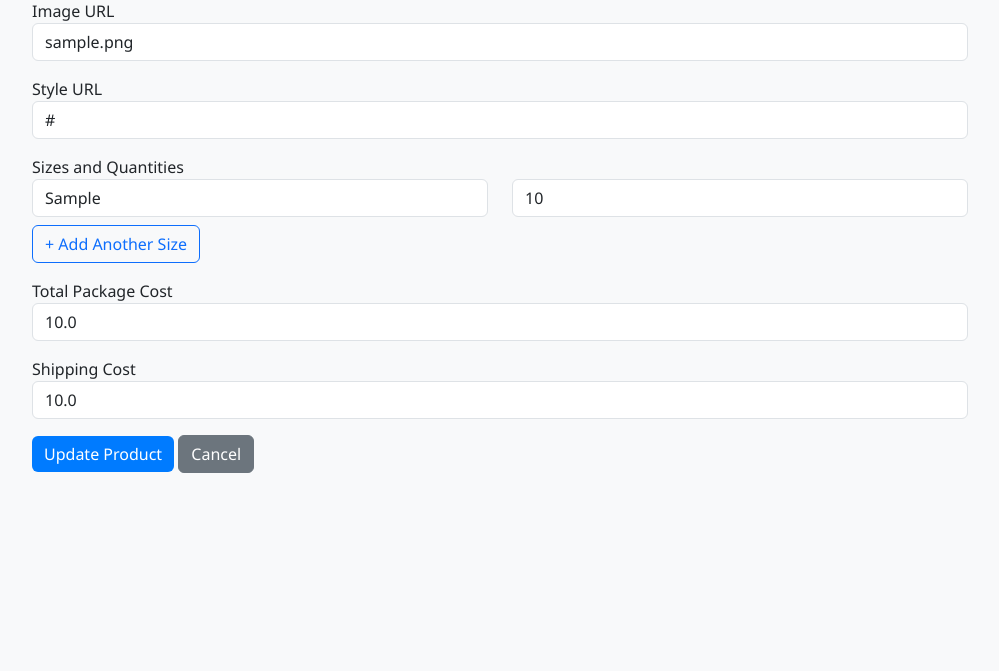
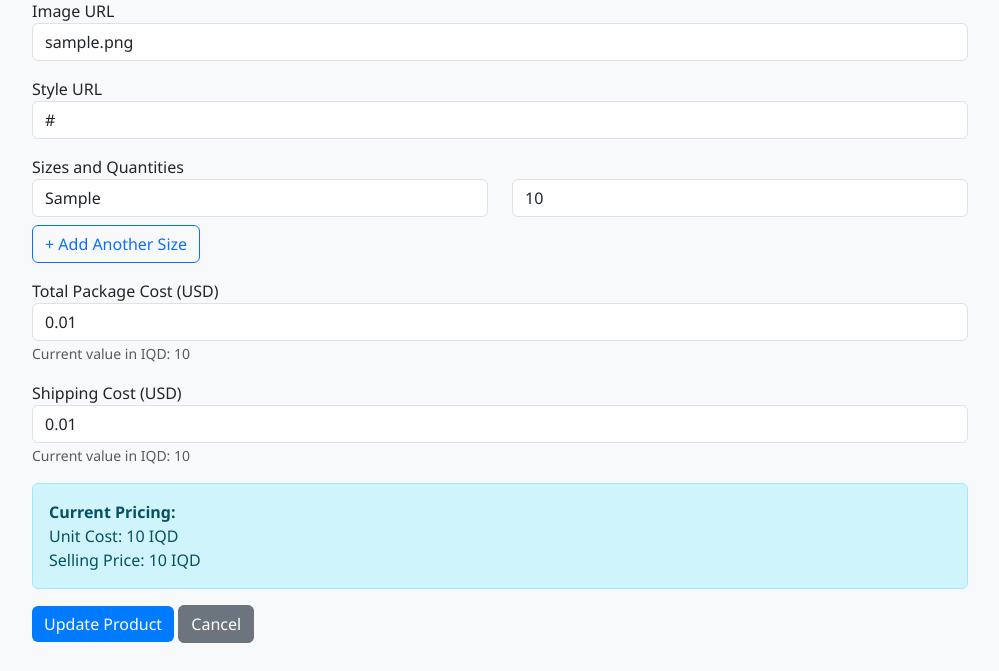
Before and after one commit to Shamil-lateef/clothing_manager, a Flask app: page /edit/1 in a window 1280 px wide. Shown: the part 129-800 px from the top of the page, without its empty margins (140-1139 px from the left). Run offline with Flask 3, Linux system fonts and the light colour scheme; a user stored in the database is signed in; tables that the repository leaves empty hold one stand-in row (values such as "Sample post").

Commit message:
editing costs and prices

```diff
--- a/app.py
+++ b/app.py
@@ -129,7 +129,7 @@ def add_product():
 
         unit_cost = (total_cost + shipping_cost) / total_units
 
-        selling_price = (
+        selling_price = int(
             round((unit_cost + 7000) / 1000) * 1000
         )  # Round to nearest 1000 IQD
 
@@ -207,8 +207,10 @@ def edit_product(product_id):
     if request.method == "POST":
         product.image_url = request.form["image_url"]
         product.style_url = request.form["style_url"]
-        total_cost = float(request.form["total_cost"])
-        shipping_cost = float(request.form["shipping_cost"])
+
+        # Get costs in USD (user input)
+        total_cost_usd = float(request.form["total_cost"])
+        shipping_cost_usd = float(request.form["shipping_cost"])
 
         size_list = request.form.getlist("size[]")
         quantity_list = request.form.getlist("quantity[]")
@@ -222,10 +224,21 @@ def edit_product(product_id):
             flash("Total quantity must be greater than 0.", "danger")
             return redirect(url_for("edit_product", product_id=product_id))
 
-        product.total_cost = total_cost
-        product.shipping_cost = shipping_cost
-        product.unit_cost = round((total_cost + shipping_cost) / total_units, 2)
-        product.selling_price = round(product.unit_cost * 1.5, 2)
+        # Convert USD to IQD (same as add_product)
+        total_cost_iqd = total_cost_usd * 1400
+        shipping_cost_iqd = shipping_cost_usd * 1400
+
+        # Calculate unit cost and selling price in IQD
+        unit_cost = (total_cost_iqd + shipping_cost_iqd) / total_units
+        selling_price = (
+            round((unit_cost + 7000) / 1000) * 1000
+        )  # Round to nearest 1000 IQD
+
+        # Update product with IQD values
+        product.total_cost = total_cost_iqd
+        product.shipping_cost = shipping_cost_iqd
+        product.unit_cost = unit_cost
+        product.selling_price = selling_price
 
         # Remove old sizes
         SizeQuantity.query.filter_by(product_id=product_id).delete()
@@ -237,6 +250,19 @@ def edit_product(product_id):
         db.session.commit()
         flash("Product updated successfully!", "success")
         return redirect(url_for("index"))
+
+    # GET: Convert IQD back to USD for form display
+    total_cost_usd = product.total_cost / 1400 if product.total_cost else 0
+    shipping_cost_usd = product.shipping_cost / 1400 if product.shipping_cost else 0
+
+    sizes = product.sizes
+    return render_template(
+        "edit_product.html",
+        product=product,
+        sizes=sizes,
+        total_cost_usd=total_cost_usd,
+        shipping_cost_usd=shipping_cost_usd,
+    )
 
     # GET: pre-fill form with existing data
     sizes = product.sizes
--- a/templates/edit_product.html
+++ b/templates/edit_product.html
@@ -27,13 +27,24 @@
   <button type="button" class="btn btn-outline-primary mb-3" onclick="addSizeField()">+ Add Another Size</button>
 
   <div class="mb-3">
-    <label>Total Package Cost</label>
-    <input type="number" name="total_cost" step="0.01" class="form-control" value="{{ product.total_cost }}" required>
+    <label>Total Package Cost (USD)</label>
+    <input type="number" name="total_cost" step="0.01" class="form-control" value="{{ '%.2f'|format(total_cost_usd) }}" required>
+    <small class="form-text text-muted">Current value in IQD: {{ '%.0f'|format(product.total_cost) }}</small>
   </div>
   <div class="mb-3">
-    <label>Shipping Cost</label>
-    <input type="number" name="shipping_cost" step="0.01" class="form-control" value="{{ product.shipping_cost }}" required>
+    <label>Shipping Cost (USD)</label>
+    <input type="number" name="shipping_cost" step="0.01" class="form-control" value="{{ '%.2f'|format(shipping_cost_usd) }}" required>
+    <small class="form-text text-muted">Current value in IQD: {{ '%.0f'|format(product.shipping_cost) }}</small>
   </div>
+
+  <div class="mb-3">
+    <div class="alert alert-info">
+      <strong>Current Pricing:</strong><br>
+      Unit Cost: {{ '%.0f'|format(product.unit_cost) }} IQD<br>
+      Selling Price: {{ '%.0f'|format(product.selling_price) }} IQD
+    </div>
+  </div>
+
   <button class="btn btn-primary">Update Product</button>
   <a href="{{ url_for('index') }}" class="btn btn-secondary">Cancel</a>
 </form>
```
